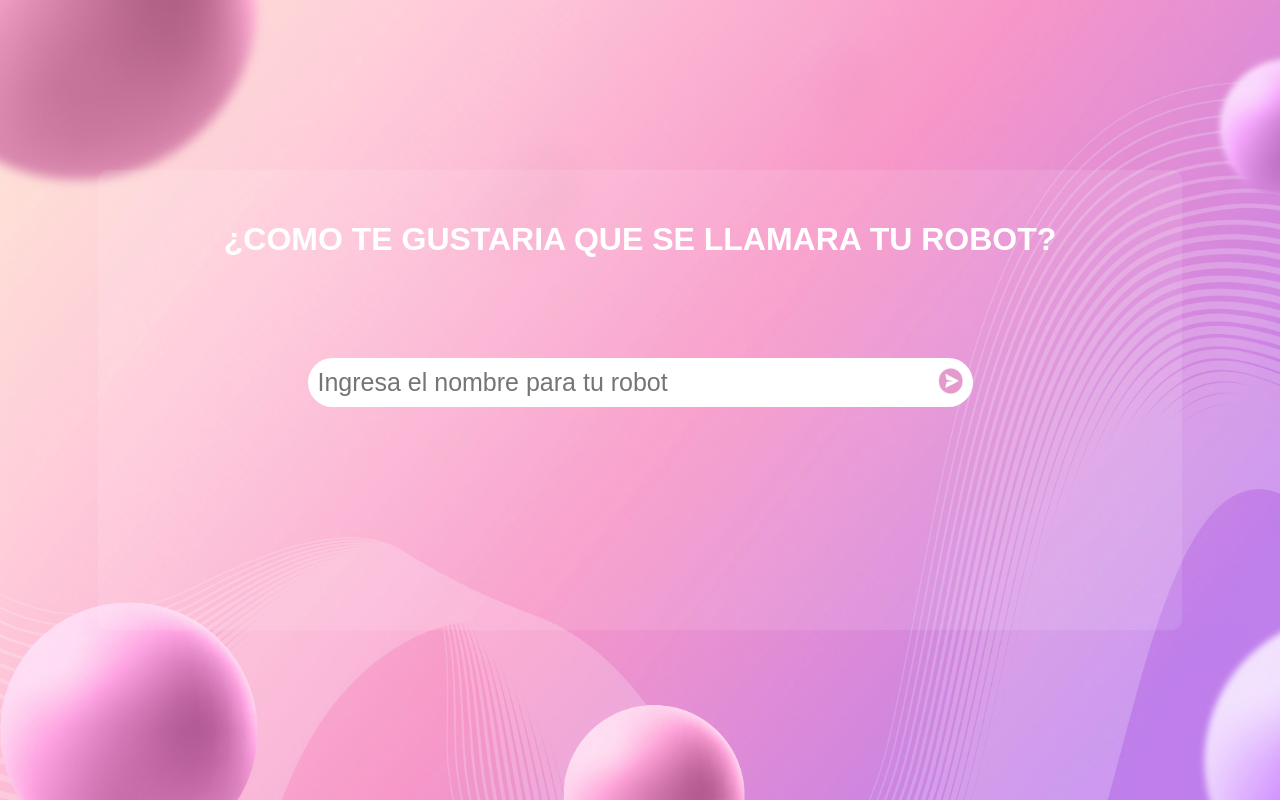
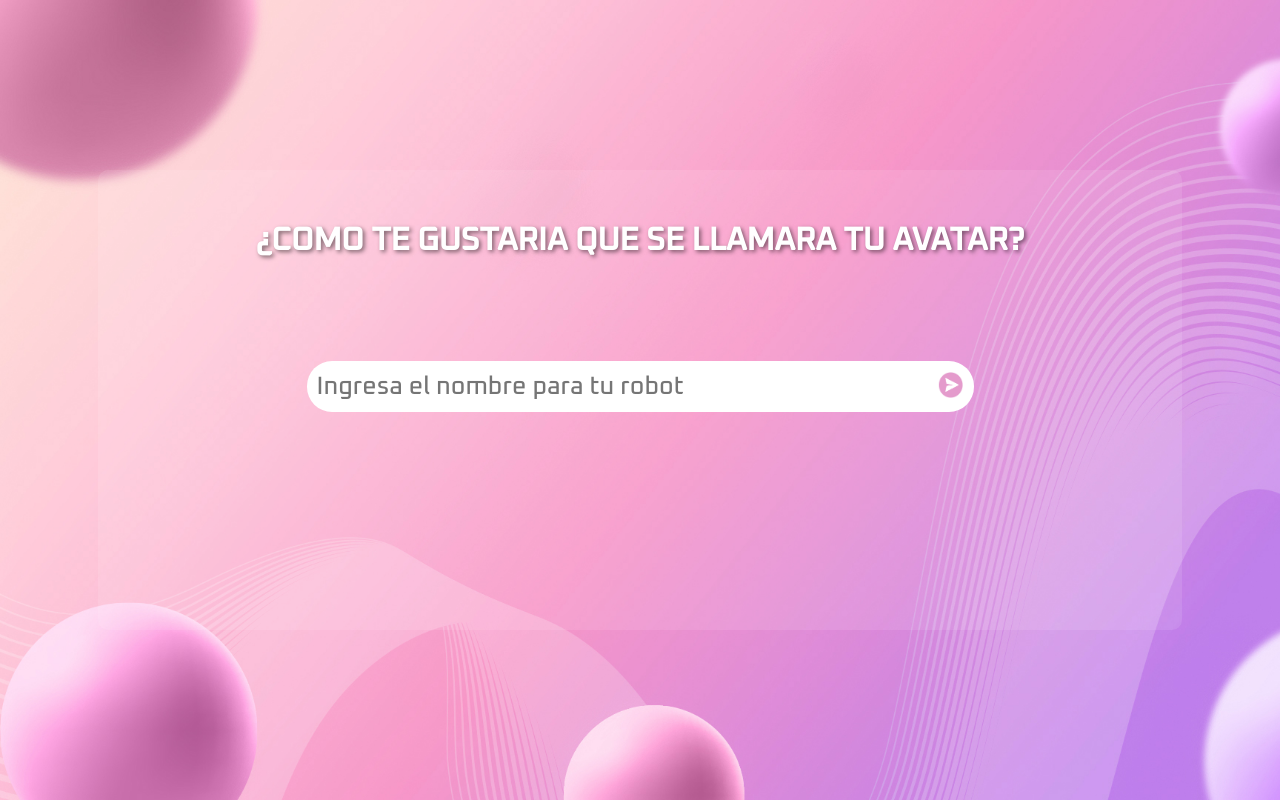
Before and after one commit to chez9020/BristolAI, a Flask app: page /nombre in a window 1280 px wide. Run offline with Flask 3, Linux system fonts and the light colour scheme.

Commit message:
Cambios requeridos por el cliente y configuracion de css de nombre y style para seccion de estilos

```diff
--- a/static/nombre.css
+++ b/static/nombre.css
@@ -1,14 +1,15 @@
 body {
     background-image: url("media/bristol_assets/BACKGROUND/creador_avatar_background.jpg"); /* Reemplaza con la URL de tu imagen */
     background-size: cover;
+    font-family: 'Oxanium', sans-serif;
     background-repeat: no-repeat;
-    font-family: sans-serif;
     display: flex;
     justify-content: center;
     align-items: center;
     height: 100vh;
     margin: 0;
     color: white; /* Color del texto */
+    text-shadow: 2px 2px 4px rgba(0, 0, 0, 0.5);
 }
 
 .container {
@@ -33,6 +34,8 @@ h1 {
 }
 
 input[type="text"] {
+    font-family: 'Oxanium', sans-serif;
+    font-size: 10px;
     padding: 10px;
     border: none;
     border-radius: 25px 0 0 25px; /* Esquinas redondeadas a la izquierda */
@@ -44,7 +47,7 @@ button {
     background-color: #ffffff;
     border: none;
     border-radius: 0 25px 25px 0; /* Esquinas redondeadas a la derecha */
-    padding: 10px;
+    padding: 11px;
     cursor: pointer;
 }
 
--- a/static/style.css
+++ b/static/style.css
@@ -119,7 +119,7 @@ h1 {
     background: #ff6fff;
 }
 
-.botones-genero, .botones-personalidad, .botones-personalidad, .botones-evento, .botones-expertise, .botones-super-poder {
+.botones-genero, .botones-personalidad, .botones-personalidad, .botones-evento, .botones-expertise, .botones-super-poder, .botones-estilo {
     display: flex;
     gap: 45px;
     justify-content: center;
@@ -132,12 +132,12 @@ h1 {
     margin-top: 40px; /* Espacio superior para separar del formulario */
 }
 
-.botones-personalidad button, .botones-genero button, .botones-personalidad button, .botones-evento button, .botones-expertise button, .botones-super-poder button {
+.botones-personalidad button, .botones-genero button, .botones-personalidad button, .botones-evento button, .botones-expertise button, .botones-super-poder button, .botones-estilo button {
     width: 300px;   /* Ajusta el ancho del botón */
     height: 300px;  /* Ajusta la altura del botón */
   }
 
-.botones-personalidad button img, .botones-genero button img, .botones-personalidad button img, .botones-evento button img, .botones-expertise button img, .botones-super-poder button img {
+.botones-personalidad button img, .botones-genero button img, .botones-personalidad button img, .botones-evento button img, .botones-expertise button img, .botones-super-poder button img, .botones-estilo button img {
     max-width: 100%;  /* Ajusta la imagen al tamaño del botón */
     max-height: 100%; /* Ajusta la imagen al tamaño del botón */
   }
--- a/templates/estilo.html
+++ b/templates/estilo.html
@@ -9,7 +9,7 @@
 <body>
     <div class="container">
         <form method="POST" action="{{ url_for('estilo') }}">
-            <h2>SELECCIONA UN ESTILO PARA TU AVATAR ROBOT</h2>
+            <h2>SELECCIONA UN ESTILO PARA TU AVATAR</h2>
             <div class="botones-estilo">
                 <button type="submit" name="estilo" value="Minimalista y elegante"><img src="../static/media/bristol_assets/5_pantalla_estilo/minimalista.png" alt="Minimalista"></button>
                 <button type="submit" name="estilo" value="Retro futurista con toques vintage"><img src="../static/media/bristol_assets/5_pantalla_estilo/retro.png" alt="Restro Furturista"></button>
--- a/templates/generar_imagen.html
+++ b/templates/generar_imagen.html
@@ -18,7 +18,7 @@
             </div>
             <div class="mensaje">
                 <h1>¡FELICIDADES, TU AVATAR ESTÁ LISTO!</h1>
-                <p>Has diseñado un robot totalmente único.</p>
+                <p>Has diseñado un avatar totalmente único.</p>
                 <p>Si deseas cambiar algo o explorar nuevas opciones puedes volver al inicio.</p>
                 <div class="botones">
                     <a href="{{ url_for('descargar_imagen', imagen_url=imagen_url) }}" class="boton descargar">
--- a/templates/nombre.html
+++ b/templates/nombre.html
@@ -3,12 +3,15 @@
 <head>
     <meta charset="UTF-8">
     <meta name="viewport" content="width=device-width, initial-scale=1.0">
-    <title>Nombra tu robot</title>
+    <title>Nombra tu Avatar</title>
+    <link rel="preconnect" href="https://fonts.googleapis.com">
+    <link rel="preconnect" href="https://fonts.gstatic.com" crossorigin>
+    <link href="https://fonts.googleapis.com/css2?family=Oxanium:wght@500&display=swap" rel="stylesheet">
     <link rel="stylesheet" href="{{ url_for('static', filename='nombre.css') }}">
 </head>
 <body>
     <div class="container">
-    <h1>¿COMO TE GUSTARIA QUE SE LLAMARA TU ROBOT?</h1>
+    <h1>¿COMO TE GUSTARIA QUE SE LLAMARA TU AVATAR?</h1>
     <form method="POST" action="{{ url_for('nombre') }}">
         <div class="input-container">
             <input type="text" id="nombre-robot" name="nombre" placeholder="Ingresa el nombre para tu robot" required>
--- a/templates/personalidad.html
+++ b/templates/personalidad.html
@@ -9,7 +9,7 @@
 <body>
     <div class="container">
         <form method="POST" action="{{ url_for('personalidad') }}">
-            <h2>¿QUÉ TIPO DE PERSONALIDAD PREFIERES QUE TENGA TU ROBOT?</h2>
+            <h2>¿QUÉ TIPO DE PERSONALIDAD PREFIERES QUE TENGA TU AVATAR?</h2>
             <div class="botones-personalidad">
                 <!-- <button type="submit" name="personalidad" value="Divertido Amigable"><img src="../static/media/bristol_assets/4_pantalla_personalidad/divertido.png" alt="Divertido Amigable"></button>
                 <button type="submit" name="personalidad" value="Profesional y Serio"><img src="../static/media/bristol_assets/4_pantalla_personalidad/profesional.png" alt="Profesioanl y Serio"></button>
```
